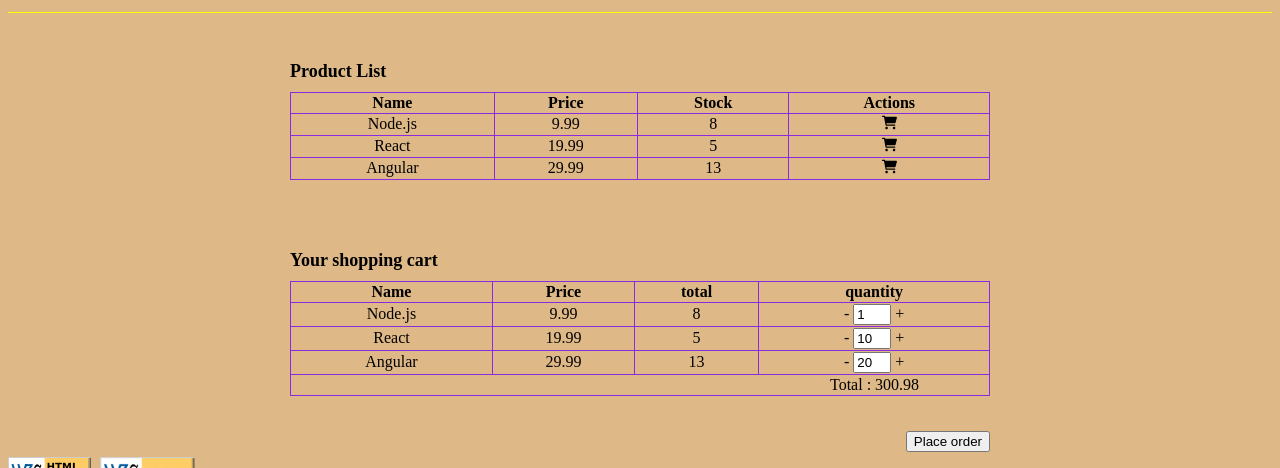
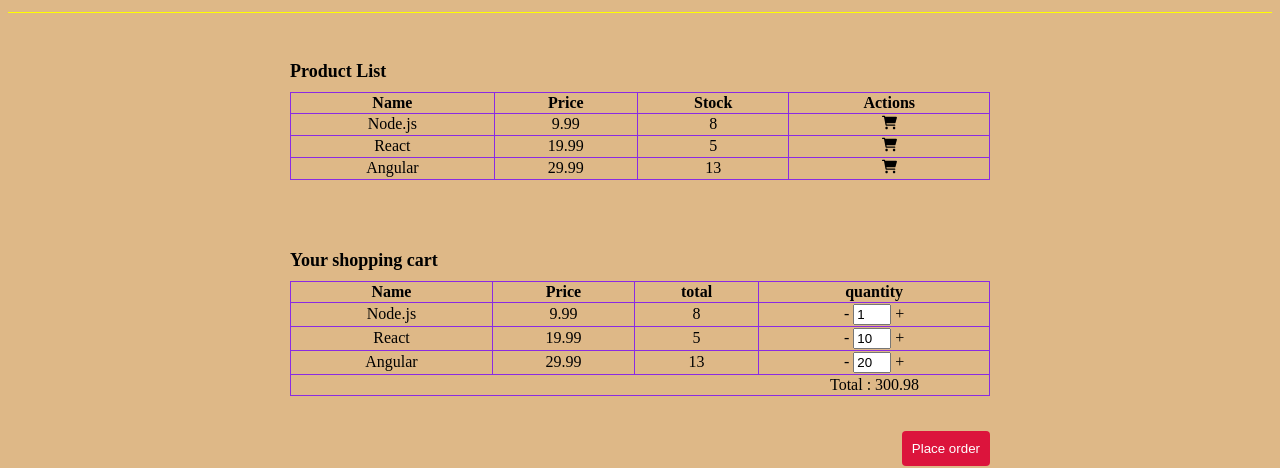
Before and after one commit to bibekthokar77/bibekthokar.github.io, a plain HTML site: page lab3/index.html in a window 1280 px wide. Shown: the part 84-552 px from the top of the page. Drawn offline with Linux system fonts and the light colour scheme.

Commit message:
button css added in lab3

```diff
--- a/lab3/style.css
+++ b/lab3/style.css
@@ -65,3 +65,12 @@
   margin: 5px 20px;
   text-align: right;
 }
+
+button {
+  background-color: crimson;
+  border: none;
+  padding: 10px;
+  border-radius: 4px;
+  color: white;
+  cursor: pointer;
+}
```
